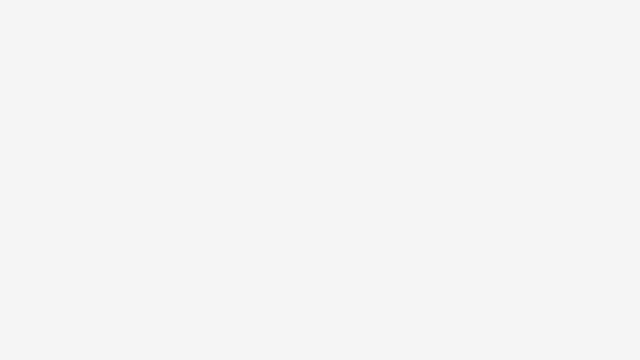
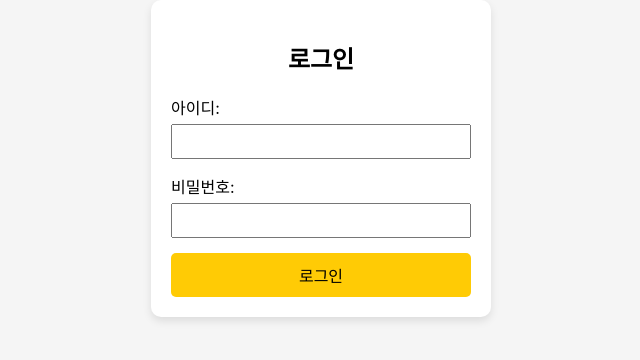
Before and after one commit to choseongje/MadCampWeek3, a React (Create React App) app in the folder pokemon-battle-simulator/: page /login in a window 1280 px wide. Before the commit this address had no page. Shown: the top 360 px of the page, without its empty margins (319-959 px from the left). Built offline with nearby package versions, Linux system fonts and the light colour scheme.

Commit message:
로그인 화면 추가

```diff
--- a/pokemon-battle-simulator/src/App.js
+++ b/pokemon-battle-simulator/src/App.js
@@ -1,15 +1,33 @@
-import React from "react";
-import { BrowserRouter as Router, Route, Routes } from "react-router-dom";
+import React, { useState } from "react";
+import {
+  BrowserRouter as Router,
+  Route,
+  Routes,
+  Navigate,
+} from "react-router-dom";
 import Home from "./pages/Home";
 import SelectedPokemon from "./pages/SelectedPokemon";
+import LoginPage from "./pages/LoginPage";
 import "./App.css";
 
 function App() {
+  const [isLoggedIn, setIsLoggedIn] = useState(false);
+
   return (
     <Router>
       <Routes>
-        <Route exact path="/" element={<Home />} />
-        <Route path="/selected-pokemon" element={<SelectedPokemon />} />
+        <Route
+          path="/login"
+          element={<LoginPage setIsLoggedIn={setIsLoggedIn} />}
+        />
+        <Route
+          path="/"
+          element={isLoggedIn ? <Home /> : <Navigate to="/login" />}
+        />
+        <Route
+          path="/selected-pokemon"
+          element={isLoggedIn ? <SelectedPokemon /> : <Navigate to="/login" />}
+        />
       </Routes>
     </Router>
   );
--- a/pokemon-battle-simulator/src/pages/Home.js
+++ b/pokemon-battle-simulator/src/pages/Home.js
@@ -1,4 +1,3 @@
-// src/pages/Home.js
 import React, { useEffect, useState } from "react";
 import unevolved from "../data/unevolved";
 import typeMapping from "../data/typeMapping";
@@ -60,7 +59,11 @@ const Home = () => {
 
   const handleStartGame = () => {
     navigate("/selected-pokemon", {
-      state: { selectedPokemon: pokemonList.filter((pokemon) => selectedPokemon.includes(pokemon.id)) },
+      state: {
+        selectedPokemon: pokemonList.filter((pokemon) =>
+          selectedPokemon.includes(pokemon.id)
+        ),
+      },
     });
   };
 
--- /dev/null
+++ b/pokemon-battle-simulator/src/pages/LoginPage.css
@@ -0,0 +1,42 @@
+.login-form {
+  background-color: white;
+  padding: 20px;
+  border-radius: 10px;
+  box-shadow: 0 4px 8px rgba(0, 0, 0, 0.1);
+  text-align: left;
+  width: 300px;
+  margin: 0 auto;
+}
+
+.login-form h2 {
+  text-align: center;
+}
+
+.login-form form div {
+  margin-bottom: 15px;
+}
+
+.login-form label {
+  display: block;
+  margin-bottom: 5px;
+}
+
+.login-form input {
+  width: 100%;
+  padding: 8px;
+  box-sizing: border-box;
+}
+
+.login-form button {
+  width: 100%;
+  padding: 10px;
+  background-color: #ffcb05;
+  border: none;
+  border-radius: 5px;
+  cursor: pointer;
+  font-size: 16px;
+}
+
+.login-form button:hover {
+  background-color: #f0b400;
+}
--- /dev/null
+++ b/pokemon-battle-simulator/src/pages/LoginPage.js
@@ -0,0 +1,49 @@
+import React, { useState } from "react";
+import { useNavigate } from "react-router-dom";
+import "./LoginPage.css";
+
+const LoginPage = ({ setIsLoggedIn }) => {
+  const [username, setUsername] = useState("");
+  const [password, setPassword] = useState("");
+  const navigate = useNavigate();
+
+  const handleSubmit = (e) => {
+    e.preventDefault();
+    const hardcodedUsername = "user";
+    const hardcodedPassword = "password";
+
+    if (username === hardcodedUsername && password === hardcodedPassword) {
+      setIsLoggedIn(true);
+      navigate("/");
+    } else {
+      alert("아이디 또는 비밀번호가 잘못되었습니다.");
+    }
+  };
+
+  return (
+    <div className="login-form">
+      <h2>로그인</h2>
+      <form onSubmit={handleSubmit}>
+        <div>
+          <label>아이디:</label>
+          <input
+            type="text"
+            value={username}
+            onChange={(e) => setUsername(e.target.value)}
+          />
+        </div>
+        <div>
+          <label>비밀번호:</label>
+          <input
+            type="password"
+            value={password}
+            onChange={(e) => setPassword(e.target.value)}
+          />
+        </div>
+        <button type="submit">로그인</button>
+      </form>
+    </div>
+  );
+};
+
+export default LoginPage;
```
